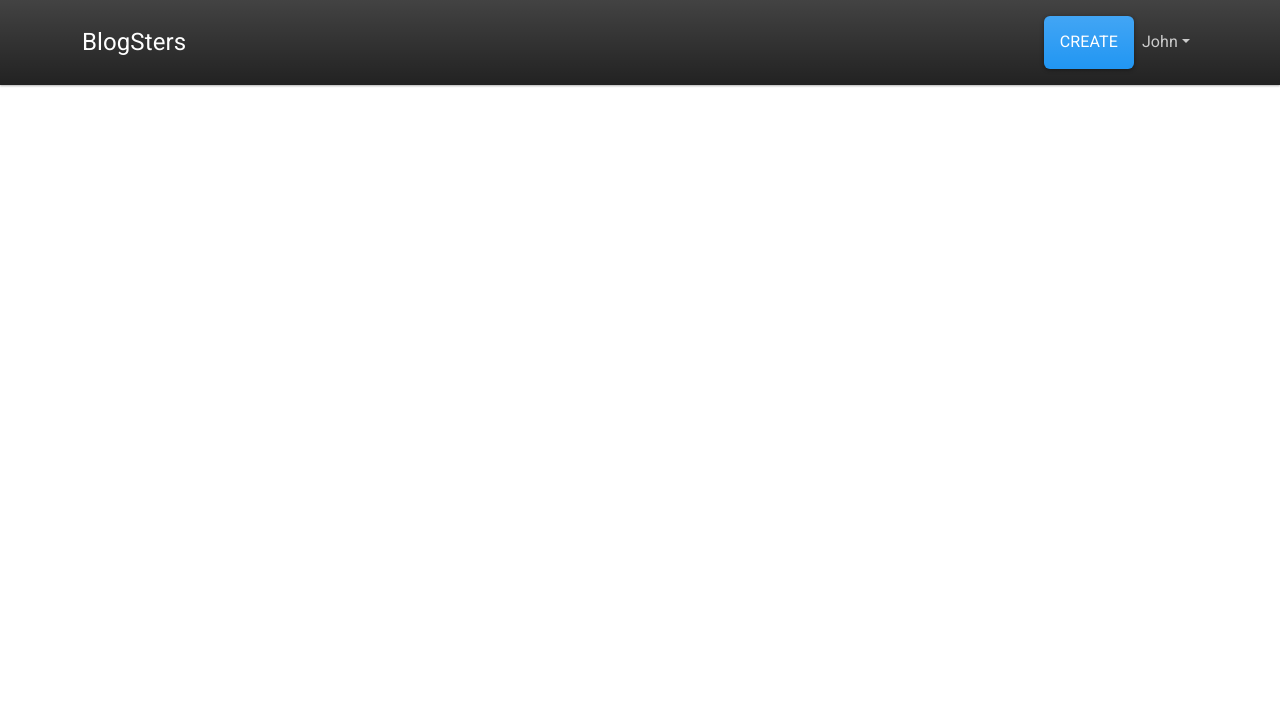
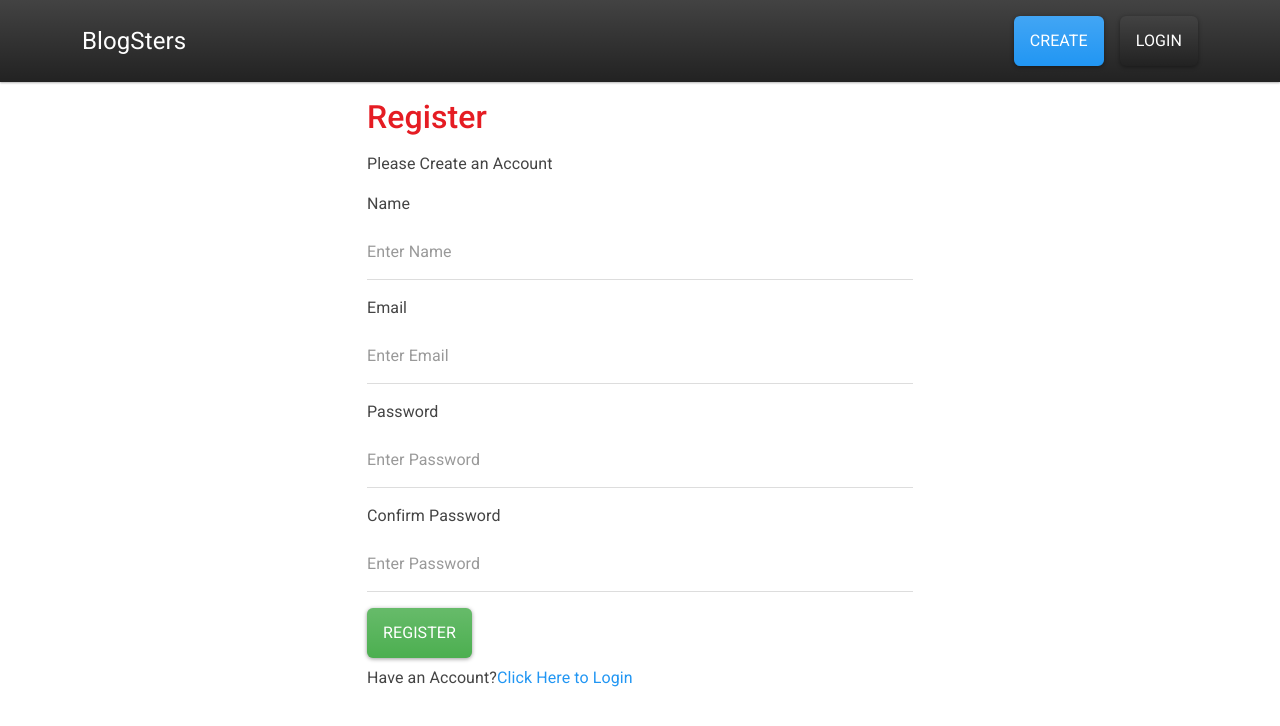
Before and after one commit to AmitabhKale/blogsters, a React (Create React App) app in the folder frontend/: page /register in a window 1280 px wide. Shown: the top 726 px of the page. Built offline with nearby package versions, Linux system fonts and the light colour scheme.

Commit message:
Register User and Logout (using Redux)

```diff
--- a/frontend/package.json
+++ b/frontend/package.json
@@ -1,12 +1,14 @@
 {
   "name": "frontend",
   "version": "0.1.0",
+  "proxy":"http://localhost:5000",
   "private": true,
   "dependencies": {
     "@reduxjs/toolkit": "^1.8.5",
     "@testing-library/jest-dom": "^5.16.5",
     "@testing-library/react": "^13.4.0",
     "@testing-library/user-event": "^14.4.3",
+    "axios": "^0.27.2",
     "react": "^18.2.0",
     "react-bootstrap": "^2.5.0",
     "react-dom": "^18.2.0",
--- a/frontend/src/App.js
+++ b/frontend/src/App.js
@@ -7,6 +7,7 @@ import LoginPage from "./pages/LoginPage";
 import BlogPage from "./pages/BlogPage";
 import NewBlogPage from "./pages/NewBlogPage";
 import EditBlogPage from "./pages/EditBlogPage";
+import RegisterPage from "./pages/RegisterPage";
 
 function App() {
   return (
@@ -15,6 +16,7 @@ function App() {
       <Routes>
         <Route path="/" element={<HomePage />} />
         <Route path="/login" element={<LoginPage />} />
+        <Route path="/register" element={<RegisterPage />} />
         <Route path="/blog/:blogid" element={<BlogPage />} />
         <Route path="/new" element={<NewBlogPage />} />
 
--- a/frontend/src/app/store.js
+++ b/frontend/src/app/store.js
@@ -1,7 +1,8 @@
 import { configureStore } from "@reduxjs/toolkit";
+import authReducer from "../features/auth/authSlice";
 
 export const store = configureStore({
   reducer: {
-    counter: counterReducer,
+    auth: authReducer,
   },
 });
--- a/frontend/src/components/Header.js
+++ b/frontend/src/components/Header.js
@@ -7,9 +7,19 @@ import {
   NavDropdown,
   Button,
 } from "react-bootstrap";
-import { Link } from "react-router-dom";
+import { Link, useNavigate } from "react-router-dom";
+import { useSelector, useDispatch } from "react-redux";
+import { logout } from "../features/auth/authSlice";
 
 const Header = () => {
+  const navigate = useNavigate();
+  const dispatch = useDispatch();
+
+  const { user } = useSelector((state) => state.auth);
+
+  const logoutHandler = () => {
+    dispatch(logout());
+  };
   return (
     <div>
       <Navbar bg="dark" variant="dark" expand="lg">
@@ -24,18 +34,31 @@ const Header = () => {
               style={{ maxHeight: "100px" }}
               navbarScroll
             >
-              <Button>Create</Button>
+              <Button className="mx-3">Create</Button>
 
+              {user ? (
                 <NavDropdown
                   variant="dark"
-                title="John"
+                  title={user.name}
                   id="navbarScrollingDropdown"
                 >
                   <NavDropdown.Item href="#action3">Profile</NavDropdown.Item>
                   <NavDropdown.Item href="#action4">My Blogs</NavDropdown.Item>
                   <NavDropdown.Divider />
-                <NavDropdown.Item href="#action5">Sign Out</NavDropdown.Item>
+                  <NavDropdown.Item onClick={logoutHandler}>
+                    Logout
+                  </NavDropdown.Item>
                 </NavDropdown>
+              ) : (
+                <Button
+                  variant="dark"
+                  onClick={() => {
+                    navigate("/login");
+                  }}
+                >
+                  Login
+                </Button>
+              )}
             </Nav>
           </Navbar.Collapse>
         </Container>
--- /dev/null
+++ b/frontend/src/features/auth/authService.js
@@ -0,0 +1,23 @@
+import axios from "axios";
+
+const API_URL = "api/users";
+
+// Register User
+const register = async (userData) => {
+  const response = await axios.post(API_URL, userData);
+
+  if (response.data) {
+    localStorage.setItem("blogUser", JSON.stringify(response.data));
+  }
+  return response.data;
+};
+
+// Logout User
+const logout = () => localStorage.removeItem("blogUser");
+
+const authService = {
+  register,
+  logout,
+};
+
+export default authService;
--- /dev/null
+++ b/frontend/src/features/auth/authSlice.js
@@ -0,0 +1,74 @@
+import { createSlice, createAsyncThunk } from "@reduxjs/toolkit";
+import authService from "./authService";
+
+// Get User from LocalStorage
+const user = JSON.parse(localStorage.getItem("blogUser"));
+
+// Initial State
+const initialState = {
+  user: user ? user : null,
+  isError: false,
+  isSuccess: false,
+  isLoading: false,
+  message: "",
+};
+
+// Register User
+export const register = createAsyncThunk(
+  "auth/register",
+  async (user, thinkAPI) => {
+    try {
+      return await authService.register(user);
+    } catch (error) {
+      const message =
+        (error.response &&
+          error.response.data &&
+          error.response.data.message) ||
+        error.message ||
+        error.toString();
+
+      return thinkAPI.rejectWithValue(message);
+    }
+  }
+);
+
+// Logout
+export const logout = createAsyncThunk("auth/logout", async () => {
+  await authService.logout();
+});
+
+export const authSlice = createSlice({
+  name: "auth",
+  initialState,
+  reducers: {
+    reset: (state) => {
+      state.isLoading = false;
+      state.isError = false;
+      state.isSuccess = false;
+      state.message = "";
+    },
+  },
+  extraReducers: (builder) => {
+    builder
+      .addCase(register.pending, (state) => {
+        state.isLoading = true;
+      })
+      .addCase(register.fulfilled, (state, action) => {
+        state.isLoading = false;
+        state.isSuccess = true;
+        state.user = action.payload;
+      })
+      .addCase(register.rejected, (state, action) => {
+        state.isLoading = false;
+        state.isError = true;
+        state.message = action.payload;
+        state.user = null;
+      })
+      .addCase(logout.fulfilled, (state) => {
+        state.user = null;
+      });
+  },
+});
+
+export const { reset } = authSlice.actions;
+export default authSlice.reducer;
--- a/frontend/src/index.js
+++ b/frontend/src/index.js
@@ -1,7 +1,7 @@
 import React from "react";
 import { createRoot } from "react-dom/client";
-// import { Provider } from "react-redux";
-// import { store } from "./app/store";
+import { Provider } from "react-redux";
+import { store } from "./app/store";
 import "./bootstrap.min.css";
 import App from "./App";
 import "./index.css";
@@ -11,8 +11,8 @@ const root = createRoot(container);
 
 root.render(
   <React.StrictMode>
-    {/* <Provider store={store}> */}
-    <App />
-    {/* </Provider> */}
+    <Provider store={store}>
+      <App />
+    </Provider>
   </React.StrictMode>
 );
--- a/frontend/src/pages/HomePage.js
+++ b/frontend/src/pages/HomePage.js
@@ -18,8 +18,8 @@ const HomePage = () => {
         <h4 className="px-2">Featured Blogs</h4>
         <Row className="p-1">
           {allBlogs.map((blog) => (
-            <Col sm={12} md={6} lg={4}>
-              <BlogCard key={blog.id} blog={blog} />
+            <Col key={blog.id} sm={12} md={6} lg={4}>
+              <BlogCard blog={blog} />
             </Col>
           ))}
         </Row>
--- a/frontend/src/pages/LoginPage.js
+++ b/frontend/src/pages/LoginPage.js
@@ -1,11 +1,12 @@
 import React from "react";
 import { Form, Button } from "react-bootstrap";
+import { Link } from "react-router-dom";
 import FormContainer from "../components/FormContainer";
 
 const LoginPage = () => {
   return (
     <FormContainer>
-      <h3>Login Page</h3>
+      <h3 className="text-info">Login Page</h3>
       <Form>
         <Form.Group className="mb-3" controlId="formBasicEmail">
           <Form.Label>Email address</Form.Label>
@@ -26,6 +27,10 @@ const LoginPage = () => {
           Login
         </Button>
       </Form>
+      <p className="my-3">
+        Didnt have Credentials?.. <br />
+        <Link to="/register">Click Here to Register</Link>
+      </p>
     </FormContainer>
   );
 };
--- /dev/null
+++ b/frontend/src/pages/RegisterPage.js
@@ -0,0 +1,132 @@
+import { useEffect, useState } from "react";
+import FormContainer from "../components/FormContainer";
+import { Alert, Button, Form } from "react-bootstrap";
+import { Link, useNavigate } from "react-router-dom";
+import { useSelector, useDispatch } from "react-redux";
+import { register, reset } from "../features/auth/authSlice";
+const RegisterPage = () => {
+  const [formData, setFormData] = useState({
+    name: "",
+    email: "",
+    password: "",
+    password2: "",
+  });
+
+  const [alert, setAlert] = useState("");
+  const { name, email, password, password2 } = formData;
+
+  const dispatch = useDispatch();
+  const navigate = useNavigate();
+
+  const { user, isSuccess, isError, message } = useSelector(
+    (state) => state.auth
+  );
+
+  //   UseEffects
+  useEffect(() => {
+    if (isError) {
+      setAlert(message);
+    }
+
+    // Redirect
+    if (isSuccess || user) {
+      navigate("/");
+    }
+
+    dispatch(reset());
+  }, [isError, isSuccess, user, message, navigate, dispatch]);
+
+  const changeHandler = (e) => {
+    setFormData((prevState) => ({
+      ...prevState,
+      [e.target.name]: e.target.value,
+    }));
+  };
+
+  const submitHandler = (e) => {
+    e.preventDefault();
+
+    if (password !== password2) {
+      setAlert("Password do not match");
+    } else {
+      const userData = {
+        name,
+        email,
+        password,
+      };
+
+      dispatch(register(userData));
+    }
+  };
+
+  return (
+    <div
+      style={{
+        background: "#fff",
+        height: "90vh",
+      }}
+    >
+      <FormContainer>
+        <h2 className="text-danger mb-3">Register </h2>
+        <p>Please Create an Account</p>
+
+        {alert && <Alert variant="info">{alert}</Alert>}
+        <form onSubmit={submitHandler}>
+          <Form.Group className="mb-3">
+            <Form.Label>Name</Form.Label>
+            <Form.Control
+              type="text"
+              placeholder="Enter Name"
+              name="name"
+              value={name}
+              onChange={changeHandler}
+              required
+            ></Form.Control>
+          </Form.Group>
+          <Form.Group className="mb-3">
+            <Form.Label>Email</Form.Label>
+            <Form.Control
+              type="email"
+              placeholder="Enter Email"
+              name="email"
+              value={email}
+              onChange={changeHandler}
+              required
+            ></Form.Control>
+          </Form.Group>
+          <Form.Group className="mb-3">
+            <Form.Label>Password</Form.Label>
+            <Form.Control
+              type="password"
+              placeholder="Enter Password"
+              name="password"
+              value={password}
+              onChange={changeHandler}
+              required
+            ></Form.Control>
+          </Form.Group>
+          <Form.Group className="mb-3">
+            <Form.Label>Confirm Password</Form.Label>
+            <Form.Control
+              type="password"
+              placeholder="Enter Password"
+              name="password2"
+              value={password2}
+              onChange={changeHandler}
+              required
+            ></Form.Control>
+          </Form.Group>
+          <Button type="submit" variant="success">
+            Register
+          </Button>
+        </form>
+        <p className="mt-2">
+          Have an Account?
+          <Link to="/login">Click Here to Login</Link>
+        </p>
+      </FormContainer>
+    </div>
+  );
+};
+
+export default RegisterPage;
```
Also changed, not shown: frontend/src/components/Loader.js (added, +20 -0 lines), 1 other file (tests, documents, lock files or other folders). Lines whose indentation alone changed are shown as unchanged.
